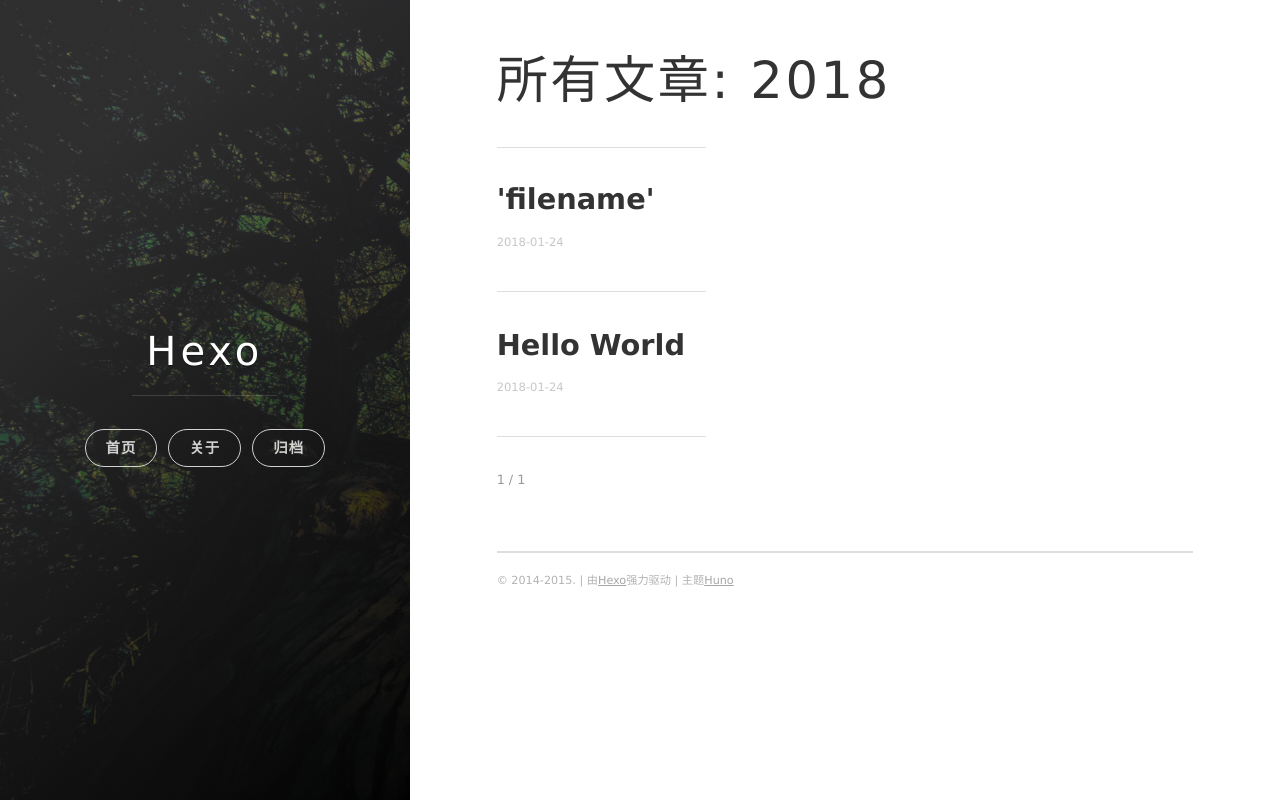
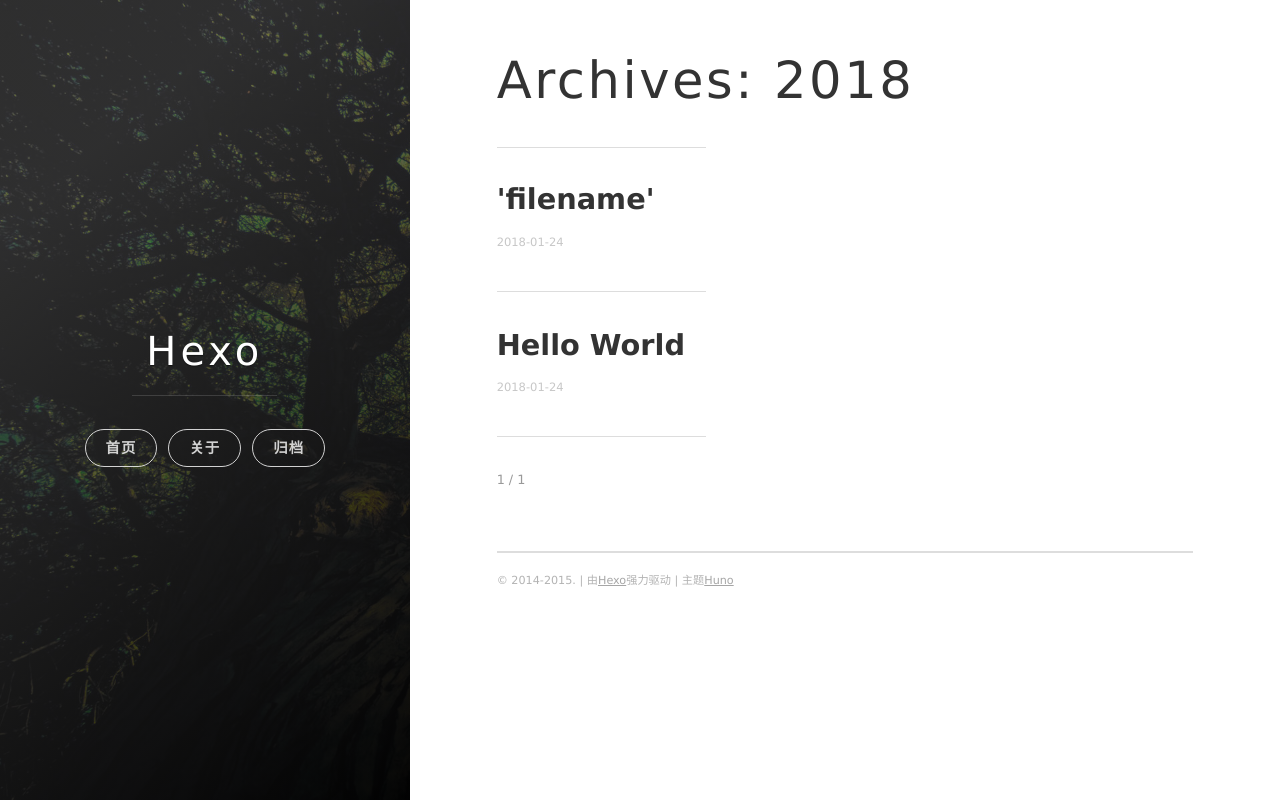
Before and after one commit to YJC0017/YJC0017.github.io, a plain HTML site: page archives/2018/index.html in a window 1280 px wide. Drawn offline with nearby package versions, Linux system fonts and the light colour scheme; some packages are replaced by stand-ins of ours.

Commit message:
Site updated: 2018-01-24 12:46:16

```diff
--- a/archives/2018/index.html
+++ b/archives/2018/index.html
@@ -7,7 +7,7 @@
 
 
     <title>
-      所有文章: 2018
+      Archives: 2018
     </title>
 
     <meta name="viewport" content="width=device-width, initial-scale=1, maximum-scale=1, user-scalable=no">
@@ -17,11 +17,11 @@
 
 
     <meta property="og:type" content="website">
-<meta property="og:title" content="所有文章: 2018">
+<meta property="og:title" content="Archives: 2018">
 <meta property="og:url" content="http://yoursite.com/archives/2018/index.html">
 <meta property="og:site_name" content="Hexo">
 <meta name="twitter:card" content="summary">
-<meta name="twitter:title" content="所有文章: 2018">
+<meta name="twitter:title" content="Archives: 2018">
 
 
 
@@ -142,7 +142,7 @@ classes that you can use:
 
 
 
-  <h1 class="archive-title">所有文章: 2018</h1>
+  <h1 class="archive-title">Archives: 2018</h1>
   <hr class="post-list__divider" />
 
 
```
Also changed, not shown: archives/2018/01/index.html (+4 -4 lines), archives/index.html (+3 -3 lines).
